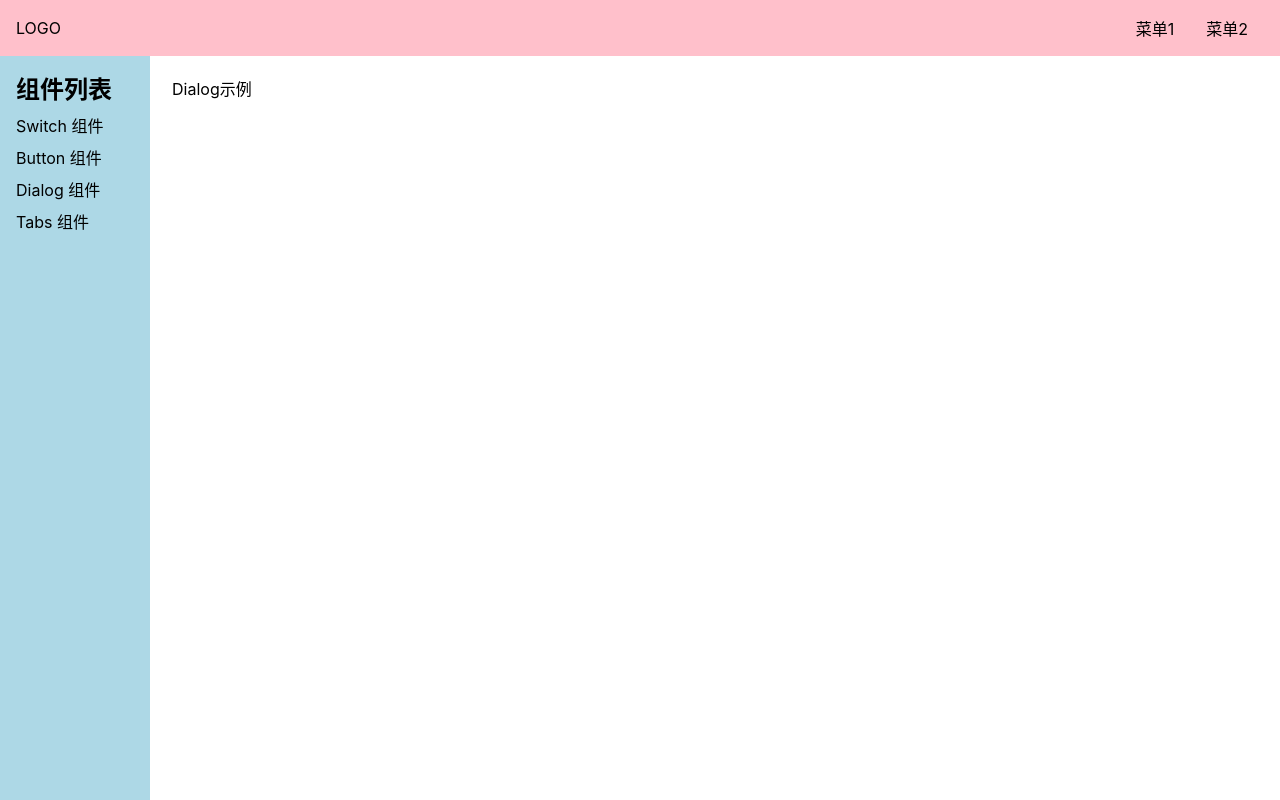
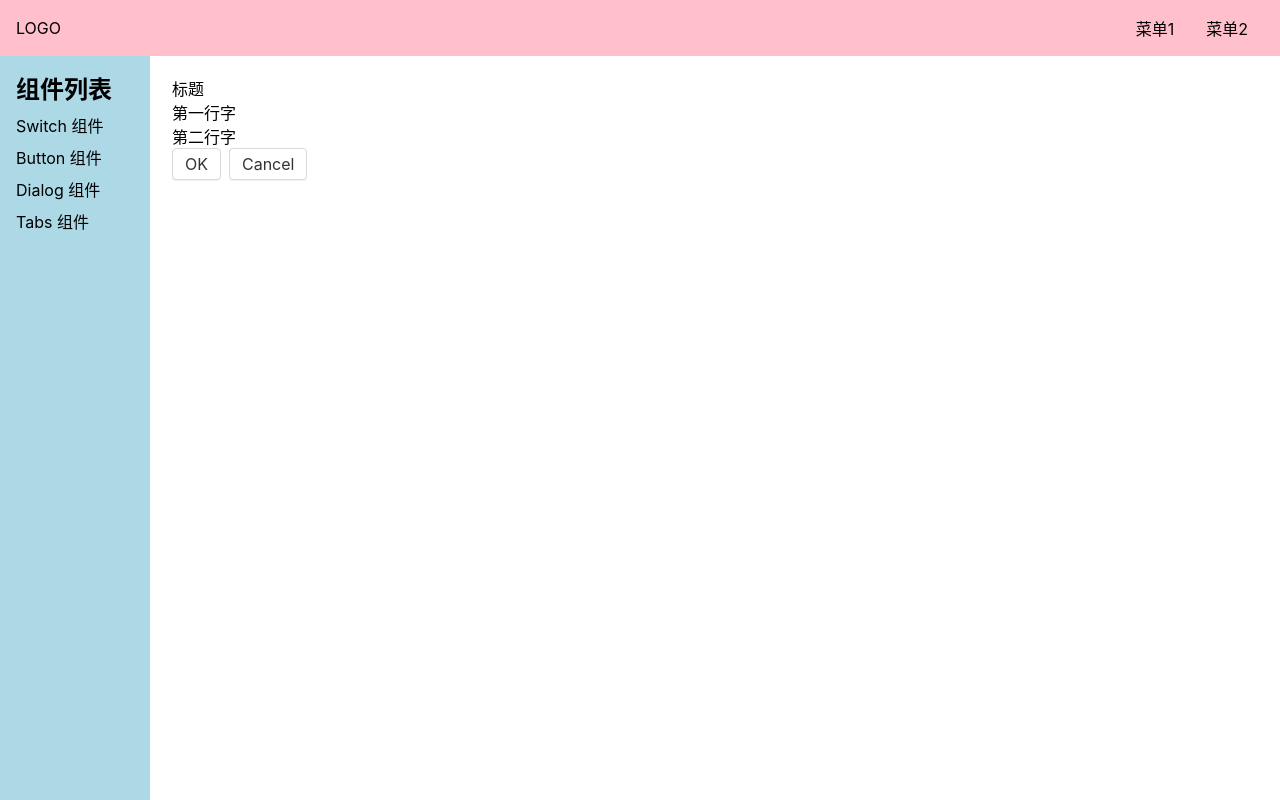
Before and after one commit to wanglifa/Ivue, a Vue app: page /#/doc/dialog in a window 1280 px wide. Built offline with nearby package versions, Linux system fonts and the light colour scheme.

Commit message:
创建Dialog

```diff
--- a/src/components/ButtonDemo.vue
+++ b/src/components/ButtonDemo.vue
@@ -4,7 +4,7 @@
   </div>
   <h1>示例1</h1>
   <div>
-    <Button>你好</Button>
+    <Button @click="onClick">你好</Button>
     <Button theme="button">你好</Button>
     <Button theme="link">你好</Button>
     <Button theme="text">你好</Button>
@@ -54,6 +54,7 @@
   <h1>示例5</h1>
   <div>
     <Button loading>加载中</Button>
+    <Button>加载完毕</Button>
   </div>
 </template>
 <script lang="ts">
--- a/src/components/DialogDemo.vue
+++ b/src/components/DialogDemo.vue
@@ -1,11 +1,13 @@
 <template>
   <div>
-    Dialog示例
+    <Dialog></Dialog>
   </div>
 </template>
 <script lang="ts">
+  import Dialog from '../lib/Dialog.vue'
   export default {
     name: 'Switch',
+    components: {Dialog},
     setup() {
 
     }
--- /dev/null
+++ b/src/lib/Dialog.vue
@@ -0,0 +1,19 @@
+<template>
+  <div>
+    <header>标题</header>
+    <main>
+      <p>第一行字</p>
+      <p>第二行字</p>
+    </main>
+    <footer>
+      <Button>OK</Button>
+      <Button>Cancel</Button>
+    </footer>
+  </div>
+</template>
+<script lang="ts">
+  import Button from './Button.vue'
+  export default {
+    components: {Button}
+  }
+</script>
```
